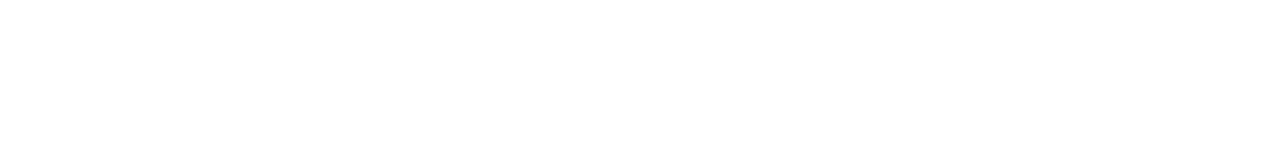
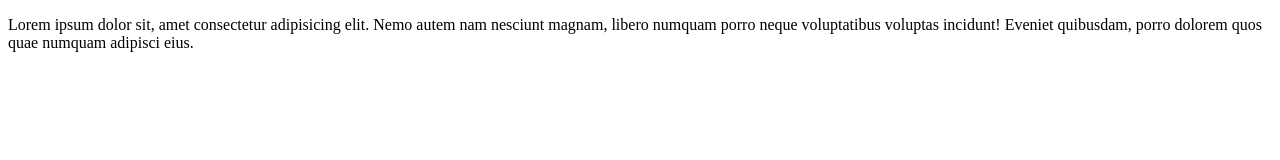
Before and after one commit to Massamba-Bienvenu/Git_Collaboration_Training, a plain HTML site: page index.html in a window 1280 px wide. Drawn offline with Linux system fonts and the light colour scheme.

Commit message:
Modification de l'index

```diff
--- a/index.html
+++ b/index.html
@@ -6,5 +6,12 @@
     <meta name="viewport" content="width=device-width, initial-scale=1.0" />
     <title>Git Collaboration</title>
   </head>
-  <body></body>
+  <body>
+    <p>
+      Lorem ipsum dolor sit, amet consectetur adipisicing elit. Nemo autem nam
+      nesciunt magnam, libero numquam porro neque voluptatibus voluptas
+      incidunt! Eveniet quibusdam, porro dolorem quos quae numquam adipisci
+      eius.
+    </p>
+  </body>
 </html>
```
